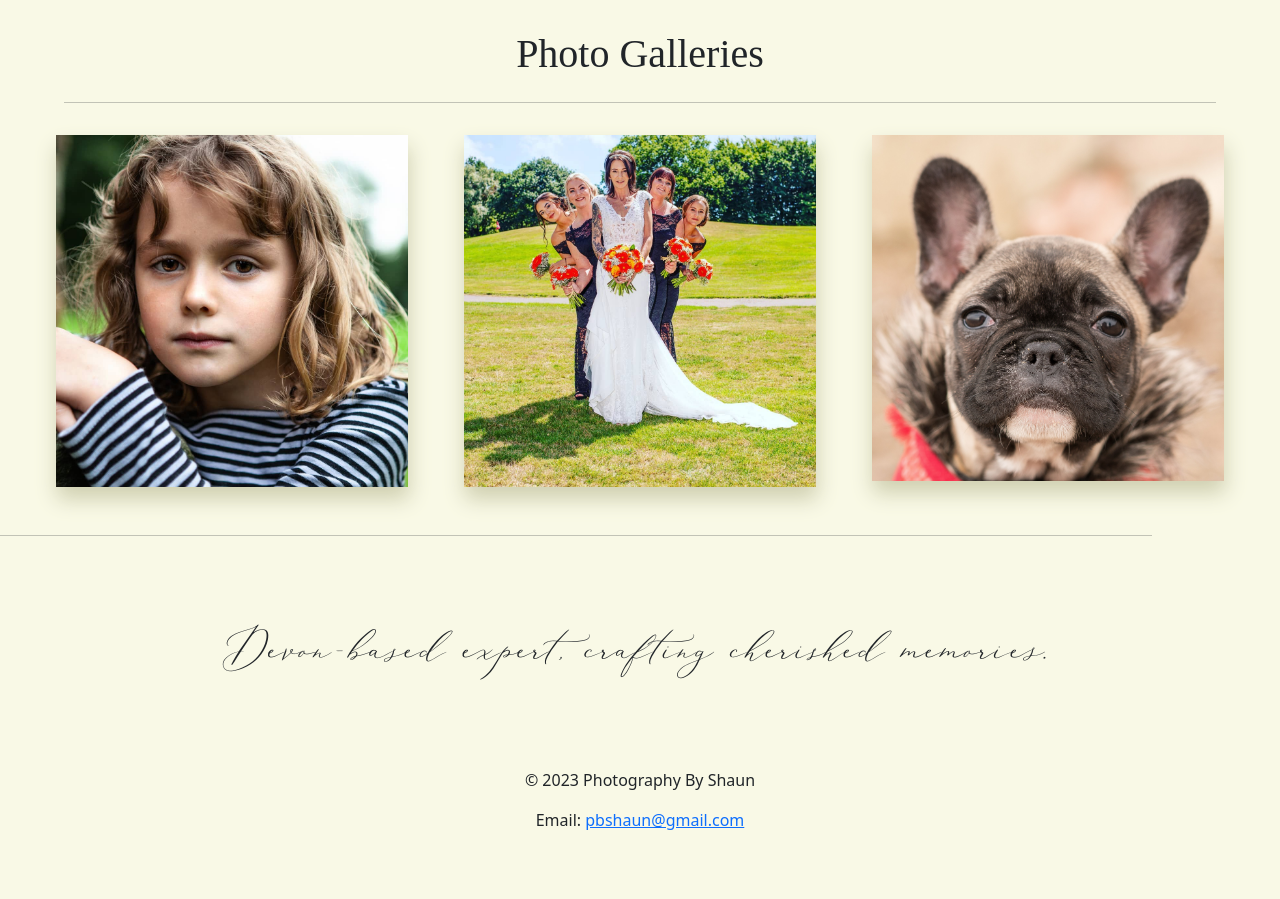
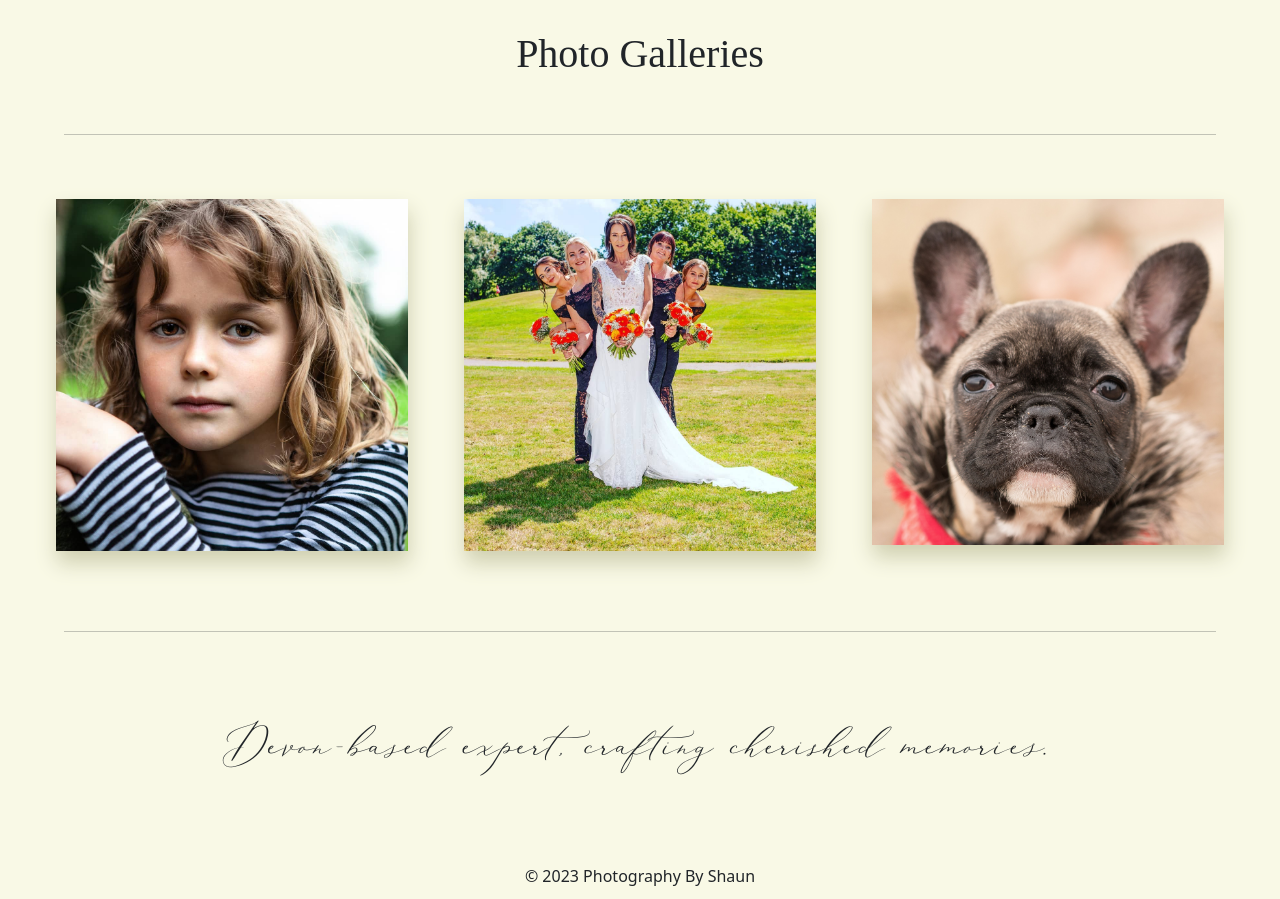
Before and after one commit to Charlotte-Greenaway/PhotographyByShaun, a React (Create React App) app: page / in a window 1280 px wide. Shown: the part 802-1701 px from the top of the page. Before the commit the page ends 1650 px from the top, so only its background shows below. Built offline with nearby package versions, Linux system fonts and the light colour scheme.

Commit message:
hr css changes

```diff
--- a/src/Routes/css/home.css
+++ b/src/Routes/css/home.css
@@ -80,8 +80,8 @@
   transition: all 0.5s ease;
 }
   hr{
-    margin-top: 2dvh;
     width: 90%;
+    margin: 3rem auto !important;
   }
   .alignCenter{
     text-align: center;
```
